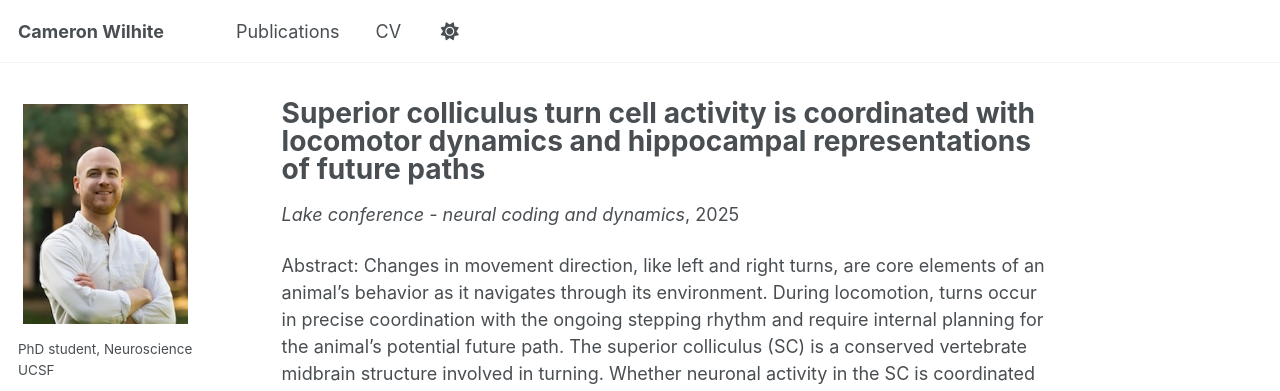
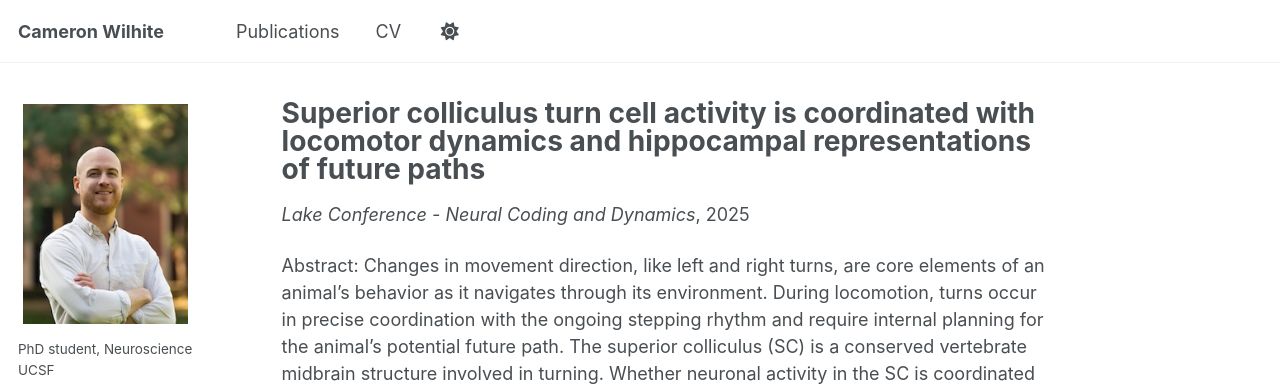
Before and after one commit to camwilhite/camwilhite.github.io, a Jekyll site: the page built from _publications/2025_SC_HPC_lake.md, in a window 1280 px wide and 1196 px high. Shown: the top 391 px of the window. Built offline with Jekyll 4.4.1, drawn with Linux system fonts in a browser that asks for light colours; a script that is not in the unit is left out.

```diff
--- a/_publications/2025_SC_HPC_lake.md
+++ b/_publications/2025_SC_HPC_lake.md
@@ -5,7 +5,7 @@ category: conferences
 permalink: /publication/2025_SC_HPC_lake
 excerpt: 'Cameron Wilhite, Loren M. Frank, Massimo Scanziani'
 date: 2025-10-05
-venue: 'Lake conference - neural coding and dynamics'
+venue: 'Lake Conference - Neural Coding and Dynamics'
 paperurl: /files/LAKE_2025_wilhite.pdf
 citation:
 ---
```
